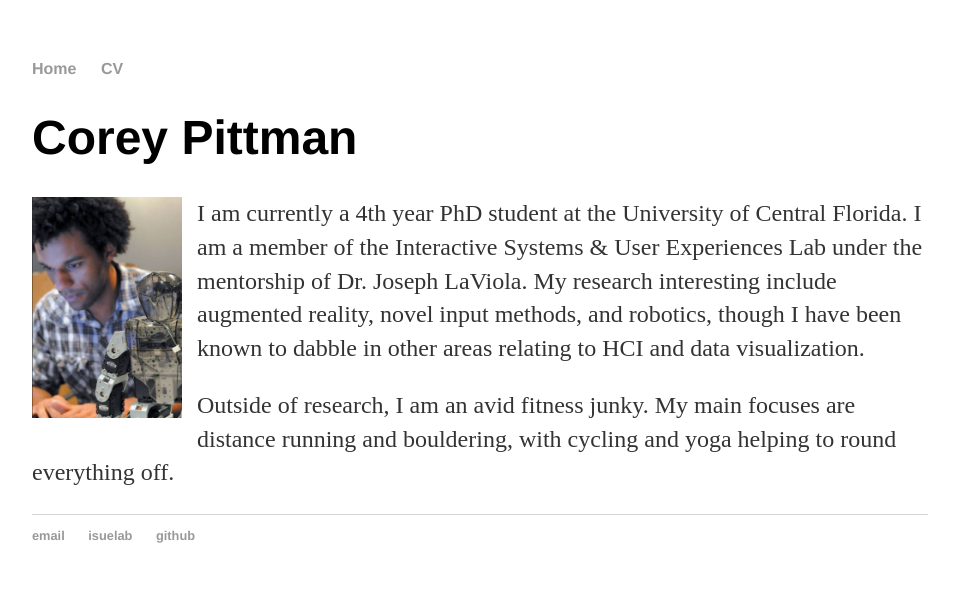
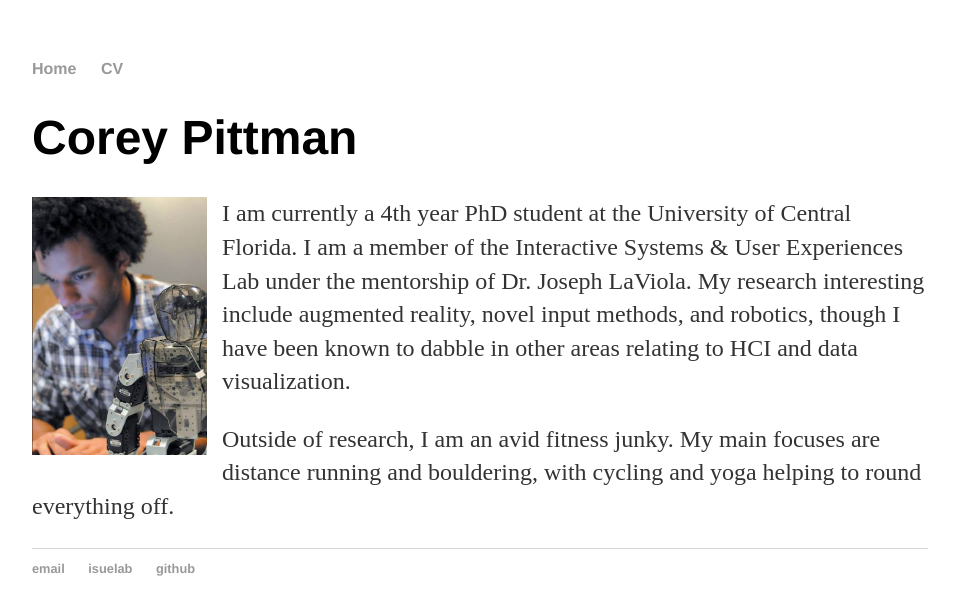
Before and after one commit to crpittman/crpittman.github.io, a Jekyll site: the page built from index.html, in a window 1280 px wide. Shown: the top 615 px of the page, without its empty margins (160-1115 px from the left). Built offline with Jekyll 4.4.1, drawn with Linux system fonts in a browser that asks for light colours.

Commit message:
Update index.html

```diff
--- a/index.html
+++ b/index.html
@@ -4,7 +4,7 @@ title: Corey Pittman
 ---
 <div class="blurb">
 <h1>Corey Pittman</h1>
-	<img src="/images/me.jpg" alt="Me and a Bioloid." style="width: 150px; padding-bottom:15px; padding-right:15px;" align="left">
+	<img src="/images/me.jpg" alt="Me and a Bioloid." style="width: 175px; padding-bottom:15px; padding-right:15px;" align="left">
 	<p>I am currently a 4th year PhD student at the University of Central Florida. I am a member of the Interactive Systems
 	& User Experiences Lab under the mentorship of Dr. Joseph LaViola. My research interesting include augmented reality,
 	novel input methods, and robotics, though I have been known to dabble in other areas relating to HCI and data visualization.</p>
```
